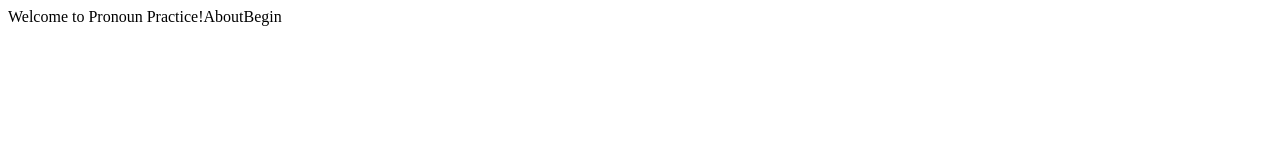
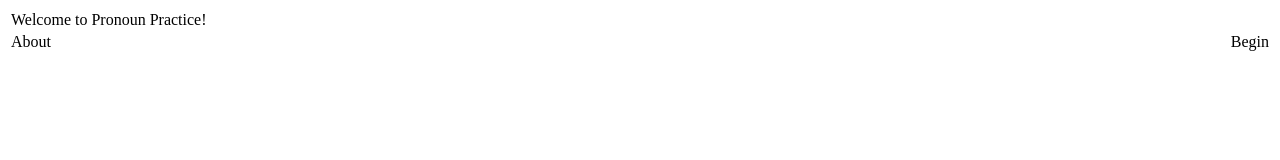
Before and after one commit to SkySkySkylar/pronouns, a plain HTML site: page index.html in a window 1280 px wide. Drawn offline with Linux system fonts and the light colour scheme.

Commit message:
Update index.html

```diff
--- a/index.html
+++ b/index.html
@@ -13,13 +13,15 @@
  <body>
   <table>
    <thead>
-    <tr>Welcome to Pronoun Practice!</tr>
+    <tr>
+     <td width=100%>Welcome to Pronoun Practice!</td>
+    </tr>
    </thead>
    <tbody>
-    <tr id="about">About</tr>
-    <tr id="begin">Begin</tr>
-
-
+    <tr>
+     <td width=50% id="about">About</td>
+     <td width=50% id="begin">Begin</td>
+    </tr>
    </tbody>
   </table>
 
```
